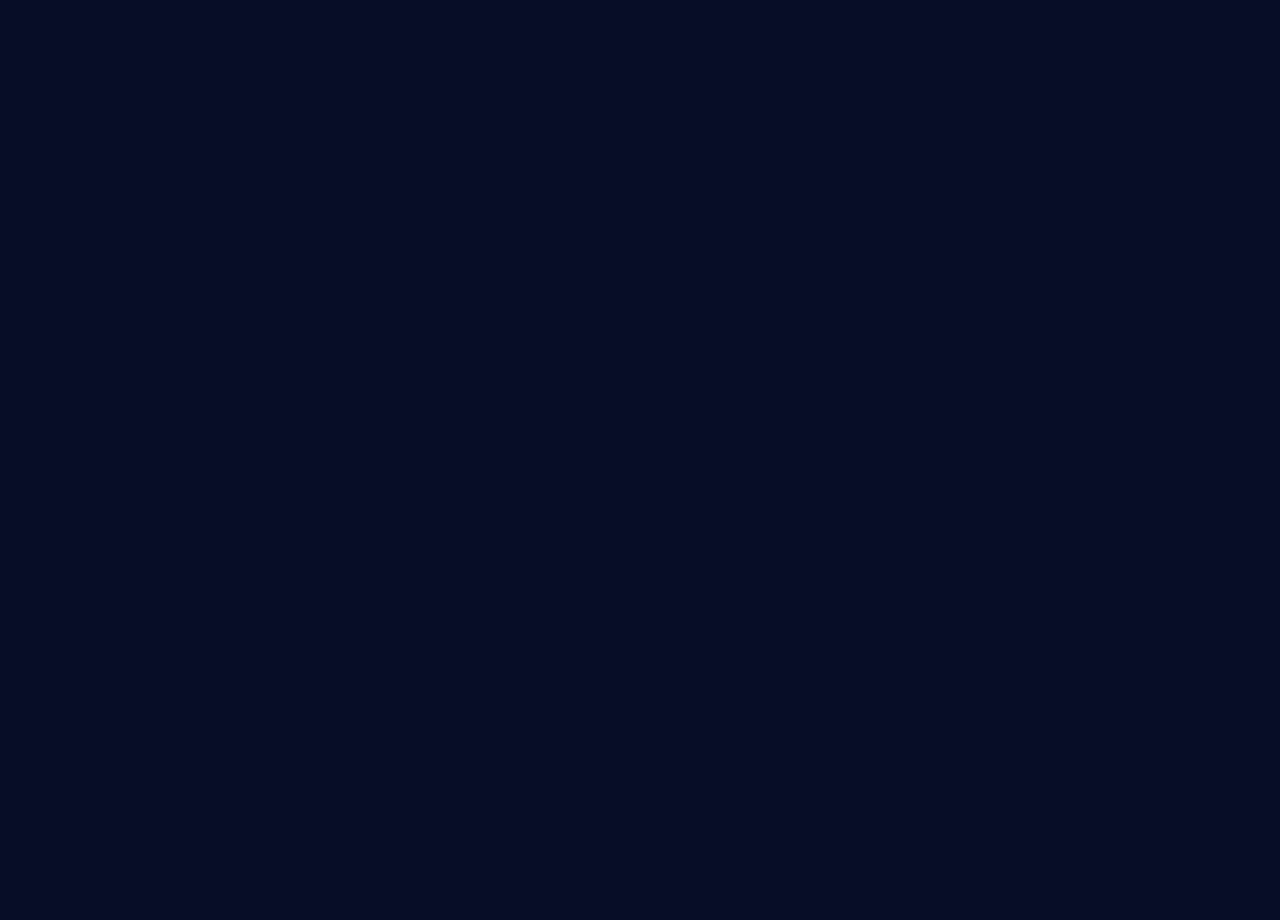
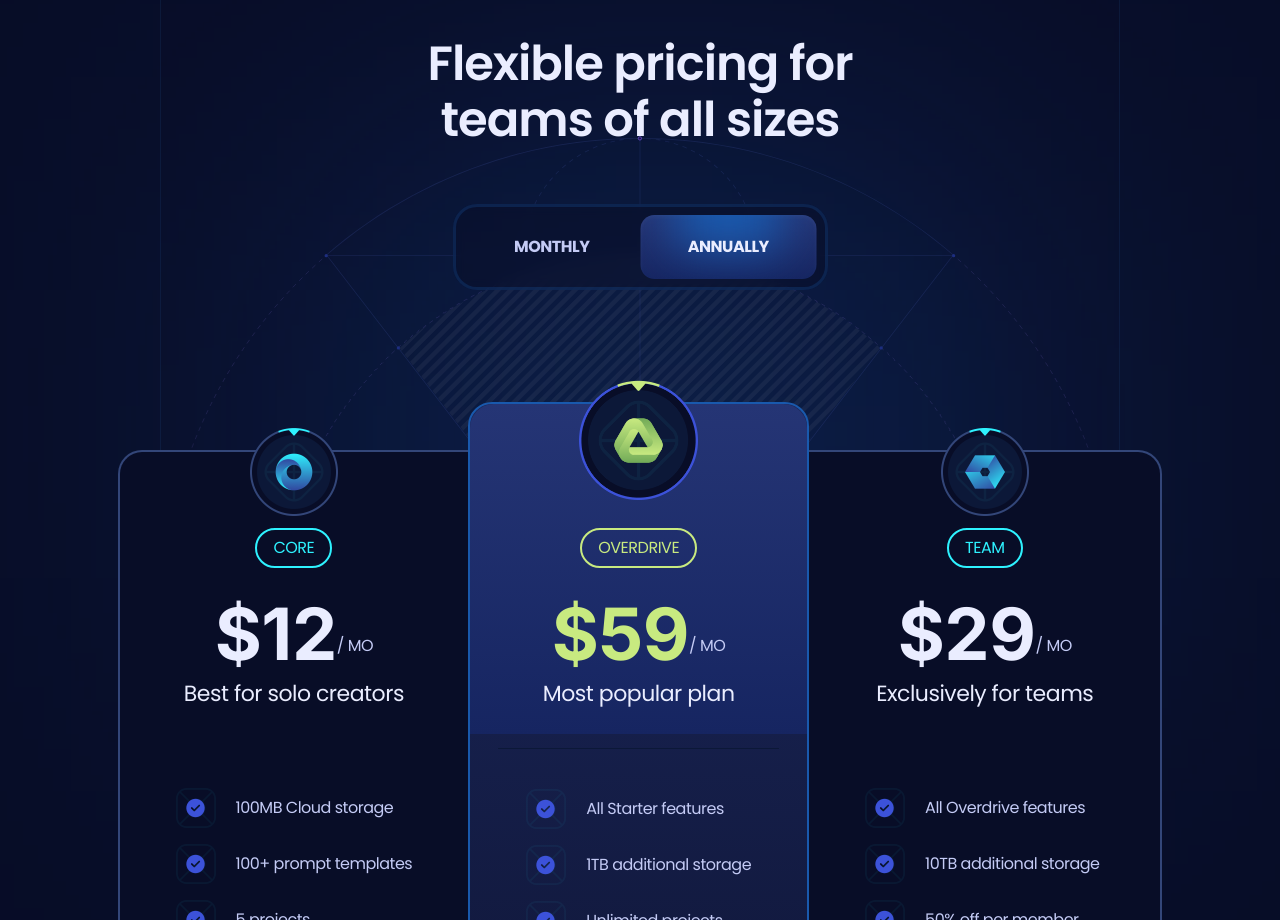
Before and after one commit to Mojahedhu/saas_landing_page, a React (Vite) app: page / in a window 1280 px wide. Shown: the part 1880-2800 px from the top of the page. Before the commit the page ends 1804 px from the top, so only its background shows below. Built offline with nearby package versions, Linux system fonts and the light colour scheme.

Commit message:
Add the Pricing section

```diff
--- a/package.json
+++ b/package.json
@@ -13,6 +13,7 @@
     "@tailwindcss/vite": "^4.3.3",
     "clsx": "^2.1.1",
     "react": "^19.3.1",
+    "react-countup": "^6.5.3",
     "react-dom": "^19.3.1",
     "react-scroll": "^1.9.3",
     "tailwindcss": "^4.3.3"
--- a/src/App.tsx
+++ b/src/App.tsx
@@ -1,5 +1,5 @@
 import "./index.css";
-import { Header, Hero, Features } from "./sections";
+import { Header, Hero, Features, Pricing } from "./sections";
 
 const App = () => {
   return (
@@ -7,6 +7,7 @@ const App = () => {
       <Header />
       <Hero />
       <Features />
+      <Pricing />
     </main>
   );
 };
--- a/src/components/NavLink.tsx
+++ b/src/components/NavLink.tsx
@@ -2,13 +2,22 @@ import { Link as LinkScroll, type LinkProps } from "react-scroll";
 
 interface NavLinkProps extends Omit<LinkProps, "ref"> {
   children: string | React.ReactNode;
+  setIsOpen?: React.Dispatch<React.SetStateAction<boolean>>;
 }
 
-const NavLink = ({ children, className = "", ...rest }: NavLinkProps) => {
+const NavLink = ({
+  children,
+  className = "",
+  setIsOpen,
+  ...rest
+}: NavLinkProps) => {
   return (
     <LinkScroll
       {...rest}
+      smooth
+      spy
       className={`base-bold text-p4 hover:text-p1 cursor-pointer uppercase transition-colors duration-500 max-lg:my-4 max-lg:h5${className}`}
+      onClick={() => setIsOpen?.(false)}
     >
       {children}
     </LinkScroll>
--- a/src/index.css
+++ b/src/index.css
@@ -236,7 +236,7 @@
 
 /* ---------- START of Header ---------- */
 @utility nav-active {
-  @apply text-p3;
+  @apply text-p3!;
 }
 
 @utility nav-li {
--- a/src/sections/Features.tsx
+++ b/src/sections/Features.tsx
@@ -1,9 +1,11 @@
+import { Element } from "react-scroll";
 import { Button } from "../components";
 import { details, features } from "../constants";
 
 const Features = () => {
   return (
     <section id="features">
+      <Element name="features">
         <div className="container">
           <div className="border-s3 rounded-7xl feature-after md:g7 relative flex flex-nowrap border-2 max-md:flex-col max-md:gap-3 max-md:rounded-none max-md:border-none md:flex-wrap md:overflow-hidden">
             {features.map(({ id, icon, caption, title, text, button }) => (
@@ -56,6 +58,7 @@ const Features = () => {
             </ul>
           </div>
         </div>
+      </Element>
     </section>
   );
 };
--- /dev/null
+++ b/src/sections/Pricing.tsx
@@ -0,0 +1,189 @@
+import clsx from "clsx";
+import { useState } from "react";
+import { Element } from "react-scroll";
+import { plans } from "../constants";
+import _CountUp from "react-countup";
+import { Button } from "../components";
+
+const CountUp = (
+  "default" in _CountUp ? _CountUp.default : _CountUp
+) as typeof _CountUp;
+
+const Pricing = () => {
+  const [monthly, setMonthly] = useState(false);
+  return (
+    <section>
+      <Element name="pricing">
+        <div className="container">
+          <div className="pricing-head_before border-s2 bg-s1/50 relative mx-auto max-w-960 border-r border-l pt-28 pb-40 max-xl:max-w-4xl max-lg:border-none max-md:pt-16 max-md:pb-32">
+            <h3 className="h3 max-lg:h4 max-md:h5 text-p4 relative z-3 mx-auto mb-14 max-w-lg text-center max-md:mb-11 max-sm:max-w-sm">
+              Flexible pricing for teams of all sizes
+            </h3>
+
+            <div className="border-s4/25 bg-s1/50 relative z-4 mx-auto flex w-93.75 rounded-3xl border-[3px] p-2 backdrop-blur-[6px] max-md:w-77.5">
+              <button
+                className={clsx("pricing-head_btn", monthly && "text-p4")}
+                onClick={() => {
+                  setMonthly(true);
+                }}
+              >
+                Monthly
+              </button>
+
+              <button
+                className={clsx("pricing-head_btn", !monthly && "text-p4")}
+                onClick={() => {
+                  setMonthly(false);
+                }}
+              >
+                Annually
+              </button>
+
+              <div
+                className={clsx(
+                  "g4 rounded-14 pricing-head_btn_before shadow-400 absolute top-2 left-2 h-[calc(100%-16px)] w-[calc(50%-8px)] overflow-hidden transition-transform duration-500 before:h-100",
+                  monthly ? "" : "translate-x-full",
+                )}
+              />
+            </div>
+
+            <div className="pricing-bg">
+              <img
+                src="/images/bg-outlines.svg"
+                width={960}
+                height={380}
+                alt="outline"
+                className="relative z-2"
+              />
+              <img
+                src="/images/bg-outlines-fill.png"
+                width={960}
+                height={380}
+                alt="outline-fill"
+                className="absolute inset-0 opacity-5 mix-blend-soft-light"
+              />
+            </div>
+          </div>
+          {/* Pricing section */}
+          <div className="scroll-hide relative z-2 -mt-12 flex items-start justify-center max-xl:overflow-auto max-xl:pt-6 max-lg:gap-5">
+            {plans.map(
+              (
+                {
+                  id,
+                  logo,
+                  title,
+                  priceMonthly,
+                  priceYearly,
+                  caption,
+                  features,
+                  icon,
+                },
+                index,
+              ) => (
+                <div
+                  key={"plan" + id}
+                  className="pricing-plan_first pricing-plan_last pricing-plan_even pricing-plan_odd xl:w-[calc(33.33% + 2px)] relative border-2 p-7 max-xl:min-w-80 max-lg:rounded-3xl"
+                >
+                  {index === 1 && (
+                    <div className="g4 absolute top-0 right-0 left-0 z-1 h-330 rounded-tl-3xl rounded-tr-3xl" />
+                  )}
+
+                  <div
+                    className={clsx(
+                      "absolute right-0 left-0 z-2 flex items-center justify-center",
+                      index === 1 ? "-top-6" : "-top-6 max-xl:-top-11",
+                    )}
+                  >
+                    <img
+                      src={logo}
+                      alt={title}
+                      className={clsx(
+                        "drop-shadow-3xl object-contain",
+                        index === 1 ? "size-30" : "size-22",
+                      )}
+                    />
+                  </div>
+
+                  <div
+                    className={clsx(
+                      "relative flex flex-col items-center",
+                      index === 1 ? "pt-24" : "pt-12",
+                    )}
+                  >
+                    <div
+                      className={clsx(
+                        "small rounded-20 relative z-2 mx-auto mb-6 border-2 px-4 py-1.5 uppercase",
+                        index === 1 ? "border-p3 text-p3" : "border-p1 text-p1",
+                      )}
+                    >
+                      {title}
+                    </div>
+
+                    <div className="relative z-2 flex items-center justify-center">
+                      <div
+                        className={clsx(
+                          "h-num flex items-start",
+                          index === 1 ? "text-p3" : "text-p4",
+                        )}
+                      >
+                        ${" "}
+                        <CountUp
+                          start={priceMonthly}
+                          end={monthly ? priceMonthly : priceYearly}
+                          duration={0.4}
+                          useEasing={false}
+                          preserveValue
+                          // eslint-disable-next-line @typescript-eslint/no-deprecated
+                          enableScrollSpy={true}
+                        />
+                      </div>
+                      <div className="small relative top-3 uppercase">/ mo</div>
+                    </div>
+
+                    <div
+                      className={clsx(
+                        "body-1 border-b-s2 text-p4 relative z-2 mb-10 w-full pb-9 text-center",
+                        index === 1 && "border-b",
+                      )}
+                    >
+                      {caption}
+                    </div>
+
+                    <ul className="mx-auto space-y-4 xl:px-7">
+                      {features.map((feature) => (
+                        <li
+                          key={feature}
+                          className="relative flex items-center gap-5"
+                        >
+                          <img
+                            src="/images/check.png"
+                            alt=""
+                            className="size-10 object-contain"
+                          />
+                          <p className="flex-1">{feature}</p>
+                        </li>
+                      ))}
+                    </ul>
+
+                    <div className="mt-10 flex w-full justify-center">
+                      <Button icon={icon}>Get Started</Button>
+                    </div>
+
+                    {index === 1 && (
+                      <p className="small-compact text-p3 mt-9 text-center before:mx-2.5 before:content-['-'] after:mx-2.5 after:content-['-']">
+                        Limited time offer
+                      </p>
+                    )}
+                  </div>
+                </div>
+              ),
+            )}
+          </div>
+        </div>
+        <div className="mb-30" />
+      </Element>
+    </section>
+  );
+};
+
+export default Pricing;
--- a/src/sections/index.ts
+++ b/src/sections/index.ts
@@ -1,4 +1,5 @@
 import Header from "./Header";
 import Hero from "./Hero";
 import Features from "./Features";
-export { Header, Hero, Features };
+import Pricing from "./Pricing";
+export { Header, Hero, Features, Pricing };
--- a/vite.config.ts
+++ b/vite.config.ts
@@ -10,4 +10,7 @@ export default defineConfig({
     babel({ presets: [reactCompilerPreset()] }),
     tailwindcss(),
   ],
+  optimizeDeps: {
+    include: ["react-countup"],
+  },
 });
```
Also changed, not shown: src/sections/Header.tsx (+32 -7 lines), 1 other file (tests, documents, lock files or other folders). Lines whose indentation alone changed are shown as unchanged.
